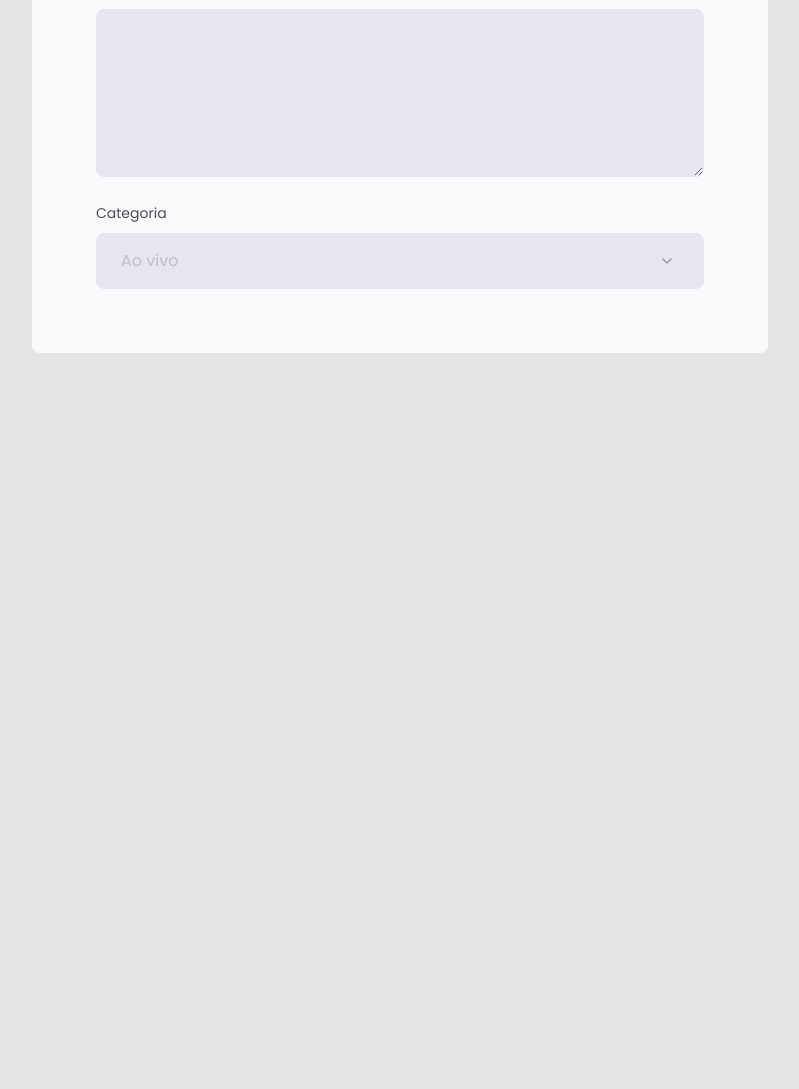
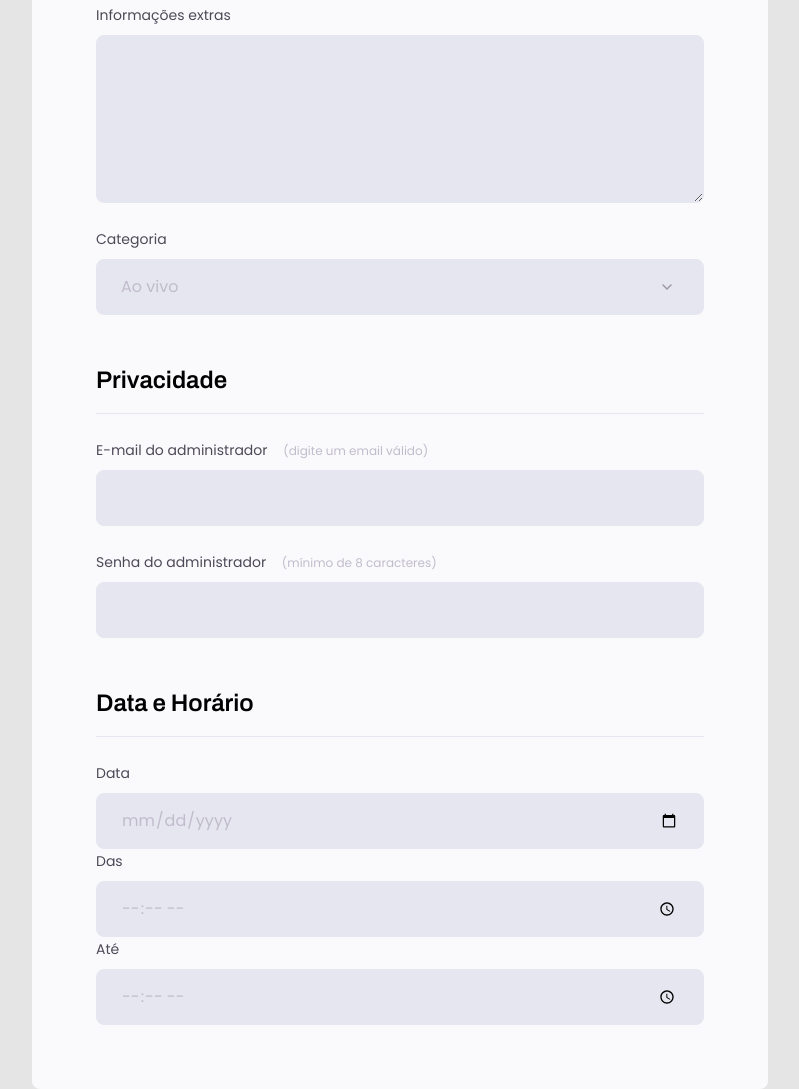
Before and after one commit to Felipe572/projeto-03, a plain HTML site: page index.html in a window 1280 px wide. Shown: the part 744-1833 px from the top of the page, without its empty margins (240-1039 px from the left). Before the commit the page ends 1097 px from the top, so only its background shows below. Drawn offline with Linux system fonts and the light colour scheme.

Commit message:
Incrementando novos elementos

```diff
--- a/index.html
+++ b/index.html
@@ -56,8 +56,49 @@
                     </div>
 
                 </div>
-                </fieldset>
+            </fieldset>
 
+            <fieldset>
+                <div class="fieldset-wrapper">
+                    <legend>Privacidade</legend>
+
+                    <div class="input-wrapper">
+                        <label for="event-email">E-mail do administrador <span>(digite um email válido)</span></label>
+                        <input type="email" id="event-email">
+                    </div>
+
+                    <div class="input-wrapper">
+                        <label for="event-password">Senha do administrador <span>(mínimo de 8 caracteres)</span></label>
+                        <input type="password" id="event-password">
+                    </div>
+
+                </div>
+            </fieldset>
+
+            <fieldset>
+                <div class="fieldset-wrapper">
+                    <legend>Data e Horário</legend>
+
+                    <div class="3-col">
+
+                        <div class="input-wrapper">
+                            <label for="event-date">Data</label>
+                            <input type="date" id="event-date">
+                        </div>
+
+                        <div class="input-wrapper">
+                            <label for="event-begin">Das</label>
+                            <input type="time" id="event-begin">
+                        </div>
+
+                        <div class="input-wrapper">
+                            <label for="event-end">Até</label>
+                            <input type="time" id="event-end">
+                        </div>
+
+                    </div>
+                </div>
+            </fieldset>
         </form>
     </div>
 </body>
--- a/style.css
+++ b/style.css
@@ -60,6 +60,10 @@ form {
     min-height: 300px;
 
     padding: 64px;
+
+    display: flex;
+    flex-direction: column;
+    gap: 48px;
 }
 
 fieldset {
@@ -72,7 +76,7 @@ fieldset {
     gap: 24px;
 }
 
-fieldset > legend {
+fieldset > .fieldset-wrapper > legend {
     font-family: "Archivo", sans-serif;
     font-weight: 600;
     font-size: 24px;
```
